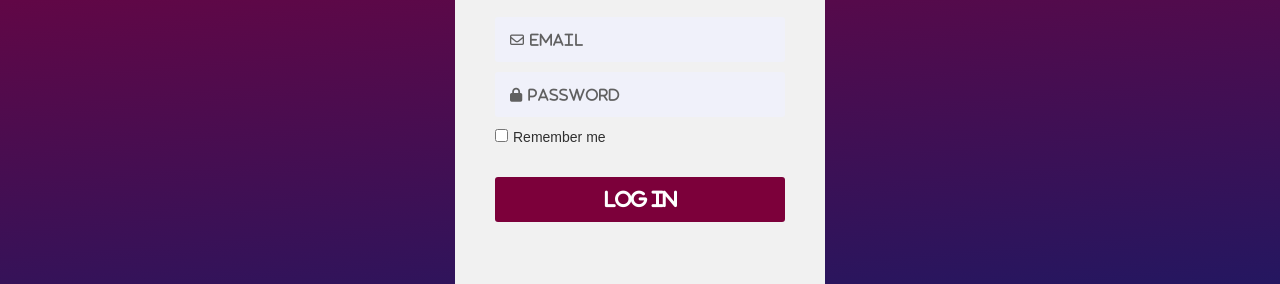
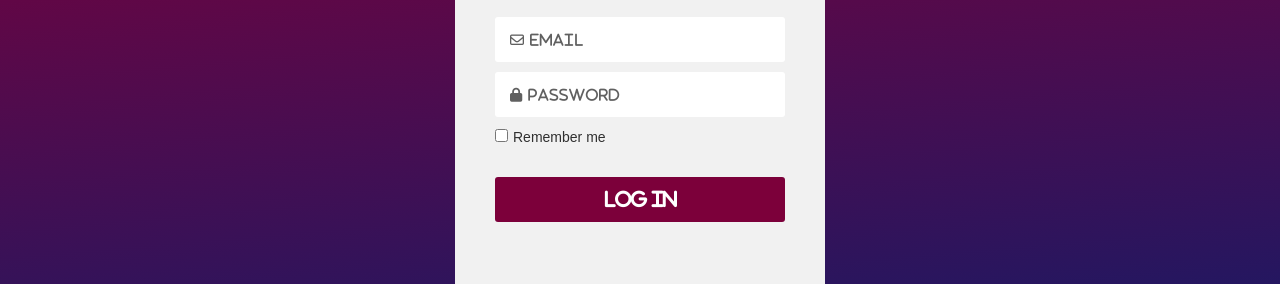
Before and after one commit to jatinmourya/Login-form, a plain HTML site: page index.html in a window 1280 px wide. Shown: the part 193-477 px from the top of the page. Drawn offline with nearby package versions, Linux system fonts and the light colour scheme.

Commit message:
Update style.css

```diff
--- a/style.css
+++ b/style.css
@@ -104,7 +104,7 @@ body .box {
   width: 100%;
   border: none;
   outline: none;
-  background-color: #f0f1fa;
+  background-color: #fof1fa;
 }
 
 .inputsection input[type="text"]::-webkit-input-placeholder,
```
